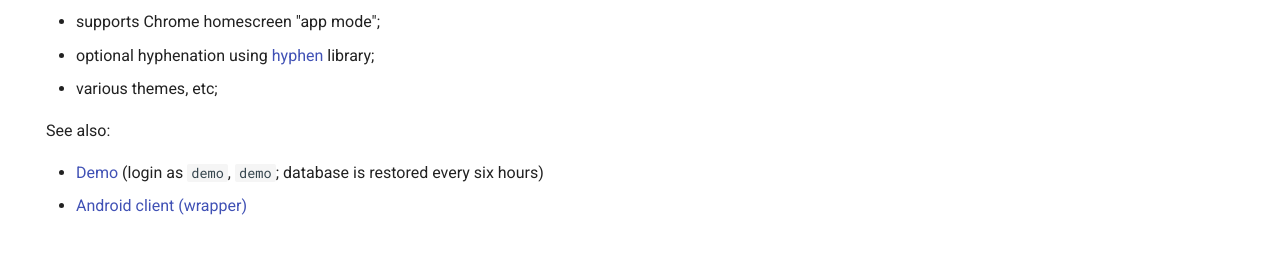
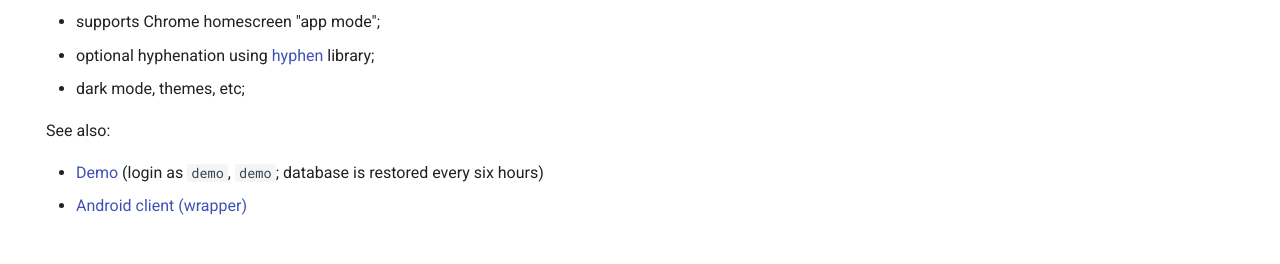
Before and after one commit to supahgreg/tt-rss-web-static, an MkDocs documentation site: the page built from docs/ZeEpube.md, in a window 1280 px wide and 900 px high. Shown: the part 428-692 px from the top of the window. Built offline with MkDocs 1.6.1 and Material for MkDocs 9.7.7, drawn with Linux system fonts in a browser that asks for light colours; some of the changed lines change nothing that is shown.

Commit message:
add some dark mode shots

```diff
--- a/docs/ZeEpube.md
+++ b/docs/ZeEpube.md
@@ -14,7 +14,7 @@
 * word definition lookups using dictd / Wiktionary;
 * supports Chrome homescreen "app mode";
 * optional hyphenation using [hyphen](https://github.com/ytiurin/hyphen) library;
-* various themes, etc;
+* dark mode, themes, etc;
 
 See also:
 
@@ -31,8 +31,11 @@
 ### Mobile
 
 ![](images/epube/mobile/Screenshot_20250516_155939.webp){ width="120", align=left }
+![](images/epube/mobile/Screenshot_20250516_164212.webp){ width="120", align=left }
 ![](images/epube/mobile/Screenshot_20250516_160100.webp){ width="120", align=left }
-![](images/epube/mobile/Screenshot_20250516_160122.webp){ width="120" }
+![](images/epube/mobile/Screenshot_20250516_164304.webp){ width="120", align=left }
+![](images/epube/mobile/Screenshot_20250516_160122.webp){ width="120", align=left }
+![](images/epube/mobile/Screenshot_20250516_164403.webp){ width="120", align=left }
 
 ## UI cheat sheet
 
```
Also changed, not shown: docs/images/epube/mobile/Screenshot_20250516_164212.webp (added), docs/images/epube/mobile/Screenshot_20250516_164304.png (added), docs/images/epube/mobile/Screenshot_20250516_164304.webp (added), docs/images/epube/mobile/Screenshot_20250516_164403.png (added), docs/images/epube/mobile/Screenshot_20250516_164403.webp (added), 1 other file.
